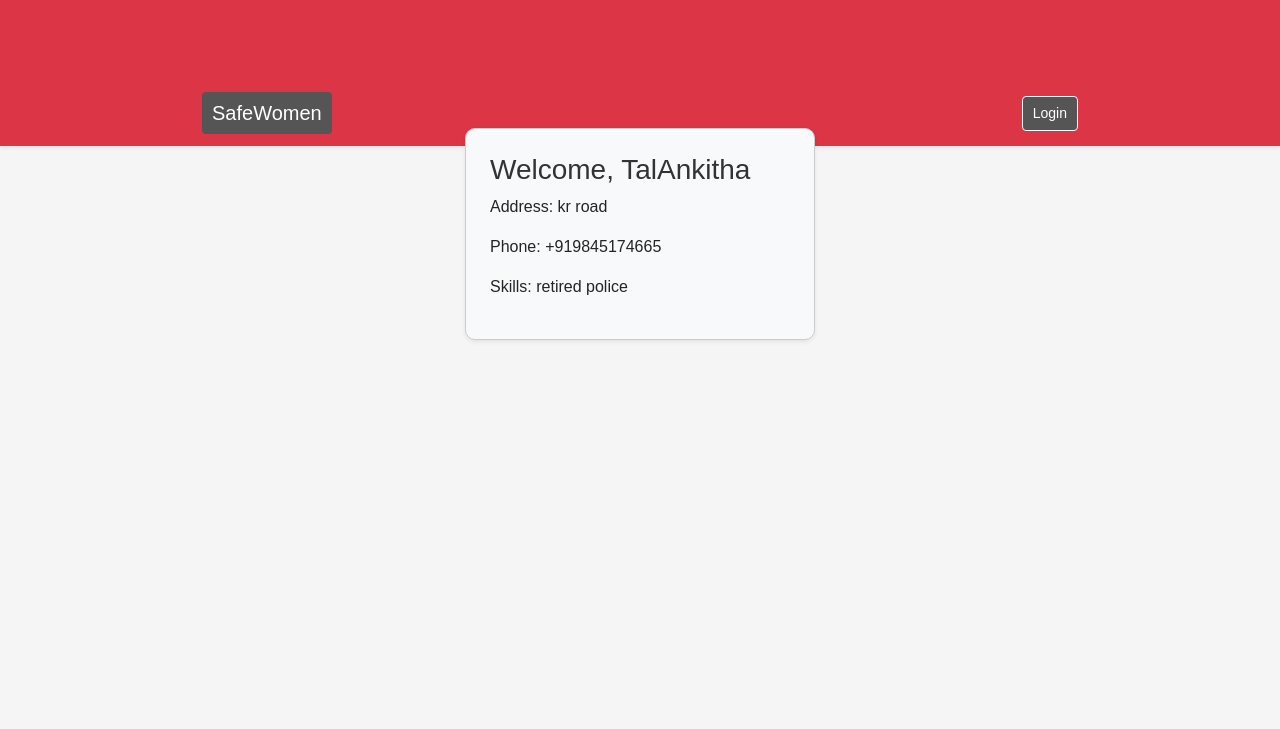
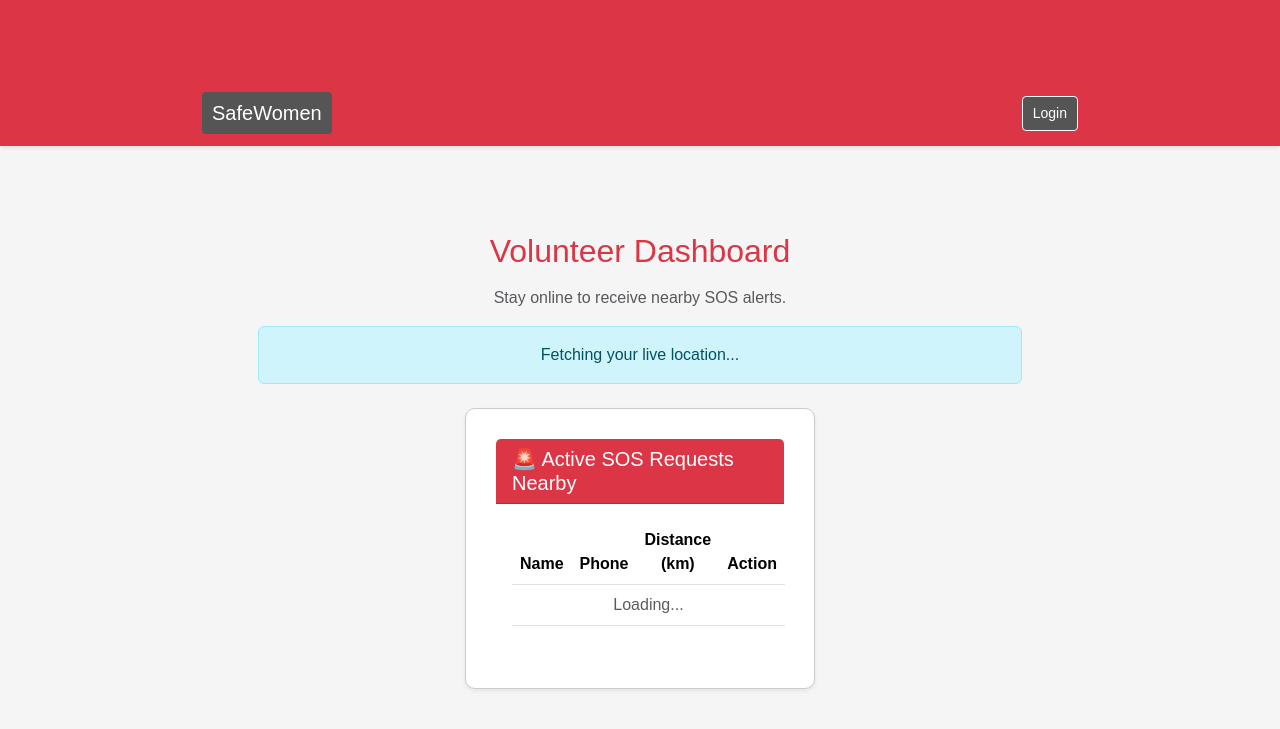
Before and after one commit to Amulya-Rao-mj/Women-s-Safety-App, a Flask app: template templates/dashboard_community.html in a window 1280 px wide. Shown: the top 729 px of the page. Run offline with Flask 3, Linux system fonts and the light colour scheme; the template is opened without the code that fills it: values that come from a table or form of the project are taken from there, others are empty.

Commit message:
your meaningful commit message

```diff
--- a/app.py
+++ b/app.py
@@ -1,24 +1,24 @@
 import os
 from math import radians, cos, sin, sqrt, atan2
+from datetime import datetime
 from flask import Flask, render_template, request, redirect, url_for, session, jsonify, flash
 from flask_sqlalchemy import SQLAlchemy
 from werkzeug.security import generate_password_hash, check_password_hash
 from twilio.rest import Client
 from dotenv import load_dotenv
+
 load_dotenv()
 
-
-# Twilio Credentials (use your real values)
-# Twilio credentials from .env
+# Twilio Credentials (use your real values in .env)
 TWILIO_SID = os.getenv("TWILIO_SID")
 TWILIO_AUTH_TOKEN = os.getenv("TWILIO_AUTH_TOKEN")
-TWILIO_PHONE_NUMBER = os.getenv("TWILIO_PHONE_NUMBER")# Your Twilio phone number
+TWILIO_PHONE_NUMBER = os.getenv("TWILIO_PHONE_NUMBER")
 
 client = Client(TWILIO_SID, TWILIO_AUTH_TOKEN)
 
-# --- App setup ---AA
+# --- App setup ---
 app = Flask(__name__)
-app.secret_key = "minorproject"
+app.secret_key = os.getenv("FLASK_SECRET", "minorproject")
 
 # --- Absolute path for database ---
 basedir = os.path.abspath(os.path.dirname(__file__))
@@ -41,23 +41,27 @@ class User(db.Model):
     phone = db.Column(db.String(20))
     address = db.Column(db.String(200))
     location_access = db.Column(db.Boolean, default=False)
-    trusted_contacts = db.Column(db.Text)  # Comma-separated contacts
+    trusted_contacts = db.Column(db.Text)  # Comma-separated contacts (E.164 format recommended)
     latitude = db.Column(db.Float)
     longitude = db.Column(db.Float)
 
-class Community(db.Model):
+class Volunteer(db.Model):
     id = db.Column(db.Integer, primary_key=True)
-    username = db.Column(db.String(50), unique=True, nullable=False)
-    password = db.Column(db.String(150), nullable=False)
-    full_name = db.Column(db.String(100))
-    phone = db.Column(db.String(20))
-    address = db.Column(db.String(200))
-    skills = db.Column(db.String(200))  # e.g., First Aid, Rescue
+    username = db.Column(db.String(50), unique=True, nullable=True)
+    full_name = db.Column(db.String(100), nullable=False)
+    email = db.Column(db.String(120), unique=True, nullable=True)
+    password = db.Column(db.String(200), nullable=False)
+    phone = db.Column(db.String(20), nullable=False)
+    address = db.Column(db.String(255))
     latitude = db.Column(db.Float)
     longitude = db.Column(db.Float)
+    service_radius = db.Column(db.Float, default=5.0)  # default 5 km range
+    is_active = db.Column(db.Boolean, default=True)
 
 # --- Utility functions ---
 def haversine(lat1, lon1, lat2, lon2):
+    if lat1 is None or lon1 is None or lat2 is None or lon2 is None:
+        return float("inf")
     R = 6371  # km
     dlat = radians(lat2 - lat1)
     dlon = radians(lon2 - lon1)
@@ -66,8 +70,9 @@ def haversine(lat1, lon1, lat2, lon2):
     return R * c
 
 def is_area_safe(lat, lon):
-    # Placeholder: integrate with real safety API
+    # Placeholder: integrate with real safety API if needed
     return True
+
 with app.app_context():
     db.create_all()
     print("Database created successfully!")
@@ -77,25 +82,32 @@ with app.app_context():
 def index():
     return redirect(url_for('login'))
 
+# --------------------
+# Authentication
+# --------------------
 @app.route('/login', methods=['GET','POST'])
 def login():
     if request.method == 'POST':
-        username = request.form['username']
+        username_or_email = request.form['username']
         password = request.form['password']
 
-        user = User.query.filter_by(username=username).first()
-        community = Community.query.filter_by(username=username).first()
-
+        # Try user login first
+        user = User.query.filter_by(username=username_or_email).first()
         if user and check_password_hash(user.password, password):
             session['user_id'] = user.id
             session['user_type'] = 'user'
             return redirect(url_for('dashboard_user'))
-        elif community and check_password_hash(community.password, password):
-            session['user_id'] = community.id
-            session['user_type'] = 'community'
-            return redirect(url_for('dashboard_community'))
-        else:
-            return render_template('login.html', error="Invalid credentials")
+
+        # Try volunteer login (by username or email)
+        volunteer = Volunteer.query.filter(
+            (Volunteer.username == username_or_email) | (Volunteer.email == username_or_email)
+        ).first()
+        if volunteer and check_password_hash(volunteer.password, password):
+            session['user_id'] = volunteer.id
+            session['user_type'] = 'volunteer'
+            return redirect(url_for('dashboard_volunteer'))
+
+        return render_template('login.html', error="Invalid credentials")
     return render_template('login.html')
 
 # --- Signup for normal users ---
@@ -103,18 +115,17 @@ def login():
 def signup_user():
     if request.method == 'POST':
         username = request.form['username']
-        # Check if username exists
         if User.query.filter_by(username=username).first():
             flash("Username already exists. Please choose another.")
             return redirect(url_for('signup_user'))
 
         password = generate_password_hash(request.form['password'])
-        full_name = request.form['full_name']
-        phone = request.form['phone']
-        address = request.form['address']
+        full_name = request.form.get('full_name')
+        phone = request.form.get('phone')
+        address = request.form.get('address')
         location_access = 'location_access' in request.form
         contacts = request.form.getlist('trusted_contacts')
-        trusted_contacts = ",".join(contacts)
+        trusted_contacts = ",".join([c.strip() for c in contacts if c.strip()])
 
         user = User(username=username, password=password, full_name=full_name,
                     phone=phone, address=address, location_access=location_access,
@@ -123,34 +134,57 @@ def signup_user():
         db.session.commit()
         flash("User account created successfully!")
         return redirect(url_for('login'))
-
     return render_template('signup_user.html')
 
-# --- Signup for community users ---
-@app.route('/signup/community', methods=['GET','POST'])
-def signup_community():
+# --- Volunteer Signup & Login ---
+@app.route('/volunteer/signup', methods=['GET','POST'])
+def volunteer_signup():
     if request.method == 'POST':
-        username = request.form['username']
-        # Check if username exists
-        if Community.query.filter_by(username=username).first():
+        username = request.form.get('username') or None
+        email = request.form.get('email') or None
+        if username and Volunteer.query.filter_by(username=username).first():
             flash("Username already exists. Please choose another.")
-            return redirect(url_for('signup_community'))
+            return redirect(url_for('volunteer_signup'))
+        if email and Volunteer.query.filter_by(email=email).first():
+            flash("Email already exists. Please choose another.")
+            return redirect(url_for('volunteer_signup'))
 
         password = generate_password_hash(request.form['password'])
-        full_name = request.form['full_name']
-        phone = request.form['phone']
-        address = request.form['address']
-        skills = request.form['skills']
+        full_name = request.form.get('full_name')
+        phone = request.form.get('phone')
+        address = request.form.get('address')
+        service_radius = float(request.form.get('service_radius', 5.0))
 
-        community = Community(username=username, password=password,
-                              full_name=full_name, phone=phone, address=address,
-                              skills=skills)
-        db.session.add(community)
+        volunteer = Volunteer(
+            username=username,
+            email=email,
+            password=password,
+            full_name=full_name,
+            phone=phone,
+            address=address,
+            service_radius=service_radius
+        )
+        db.session.add(volunteer)
         db.session.commit()
-        flash("Community account created successfully!")
+        flash("Volunteer account created successfully! Please log in.")
         return redirect(url_for('login'))
+    return render_template('volunteer_signup.html')
 
-    return render_template('signup_community.html')
+@app.route('/volunteer/login', methods=['GET','POST'])
+def volunteer_login():
+    # Optional dedicated volunteer login page; main /login also supports volunteers
+    if request.method == 'POST':
+        username_or_email = request.form['username']
+        password = request.form['password']
+        volunteer = Volunteer.query.filter(
+            (Volunteer.username == username_or_email) | (Volunteer.email == username_or_email)
+        ).first()
+        if volunteer and check_password_hash(volunteer.password, password):
+            session['user_id'] = volunteer.id
+            session['user_type'] = 'volunteer'
+            return redirect(url_for('dashboard_volunteer'))
+        return render_template('volunteer_login.html', error="Invalid credentials")
+    return render_template('volunteer_login.html')
 
 # --- Dashboards ---
 @app.route('/dashboard/user')
@@ -160,11 +194,12 @@ def dashboard_user():
         return render_template('dashboard_user.html', user=user)
     return redirect(url_for('login'))
 
-@app.route('/dashboard/community')
-def dashboard_community():
-    if 'user_type' in session and session['user_type'] == 'community':
-        community = Community.query.get(session['user_id'])
-        return render_template('dashboard_community.html', community=community)
+@app.route('/dashboard/volunteer')
+@app.route('/dashboard/community')  # keep old name working
+def dashboard_volunteer():
+    if 'user_type' in session and session['user_type'] == 'volunteer':
+        volunteer = Volunteer.query.get(session['user_id'])
+        return render_template('dashboard_community.html', community=volunteer)
     return redirect(url_for('login'))
 
 @app.route('/logout')
@@ -173,60 +208,63 @@ def logout():
     return redirect(url_for('login'))
 
 # --- SOS Route ---
-
 @app.route('/sos', methods=['POST'])
 def sos_alert():
-    if 'user_id' not in session:
+    if 'user_id' not in session or session.get('user_type') != 'user':
         return jsonify({"error": "Unauthorized"}), 401
 
     user = User.query.get(session['user_id'])
-    data = request.json
-    user_lat = float(data.get('latitude'))
-    user_lon = float(data.get('longitude'))  # ✅ Added this line
+    data = request.json or {}
+    try:
+        user_lat = float(data.get('latitude'))
+        user_lon = float(data.get('longitude'))
+    except Exception:
+        return jsonify({"error": "Invalid coordinates"}), 400
+
+    print("📍 Received SOS location:", user_lat, user_lon)
 
     # Update location
     user.latitude = user_lat
     user.longitude = user_lon
     db.session.commit()
 
-    google_maps_url = f"https://www.google.com/maps?q={user_lat},{user_lon}"
+    # Encoded comma for clickable Google Maps link in SMS clients
+    google_maps_url = f"https://maps.google.com/?q={user_lat}%2C{user_lon}"
+
+    # Create alert message
     alert_message = (
-        f"🚨 SOS Alert! {user.full_name} may be in danger.\n"
+        f"🚨 SOS Alert! {user.full_name or user.username} may be in danger.\n"
         f"Location: {google_maps_url}"
     )
 
-    # ✅ Notify trusted contacts
-    TWILIO_PHONE_NUMBER = os.getenv("TWILIO_PHONE_NUMBER")
-
+    # Notify trusted contacts
+    TWILIO_PHONE_NUMBER = TWILIO_PHONE_NUMBER  # from environment
     if user.trusted_contacts:
-        contacts = user.trusted_contacts.split(',')
+        contacts = [c.strip() for c in user.trusted_contacts.split(',') if c.strip()]
         for contact in contacts:
-            contact = contact.strip()
-            if contact:
-                try:
-                    client.messages.create(
-                        body=alert_message,
-                        from_=TWILIO_PHONE_NUMBER,  # ✅ Fixed here
-                        to=contact
-                    )
-                except Exception as e:
-                    print(f"Failed to send SMS to {contact}: {e}")
+            try:
+                client.messages.create(
+                    body=alert_message,
+                    from_=TWILIO_PHONE_NUMBER,
+                    to=contact
+                )
+            except Exception as e:
+                print(f"Failed to send SMS to {contact}: {e}")
     else:
         contacts = []
 
-    # ✅ Notify nearby Volunteers within 5 km
-    volunteers = Community.query.all()
+    # Notify nearby Volunteers within their service radius
+    volunteers = Volunteer.query.filter_by(is_active=True).all()
     nearby_vols = []
-
     for vol in volunteers:
-        if vol.latitude and vol.longitude:
+        if vol.latitude is not None and vol.longitude is not None:
             distance = haversine(user_lat, user_lon, vol.latitude, vol.longitude)
-            if distance <= 5:
+            if distance <= (vol.service_radius or 5.0):
                 nearby_vols.append(vol.phone)
                 try:
                     client.messages.create(
                         body=f"⚠️ Volunteer Alert! A nearby user needs help.\nLocation: {google_maps_url}",
-                        from_=TWILIO_PHONE_NUMBER,  # ✅ Fixed here too
+                        from_=TWILIO_PHONE_NUMBER,
                         to=vol.phone
                     )
                 except Exception as e:
@@ -239,6 +277,72 @@ def sos_alert():
         "volunteers_notified": nearby_vols
     })
 
+# Update volunteer live location
+@app.route('/update_vol_location', methods=['POST'])
+def update_vol_location():
+    if 'user_type' in session and session['user_type'] == 'volunteer':
+        data = request.json or {}
+        volunteer = Volunteer.query.get(session['user_id'])
+        try:
+            volunteer.latitude = float(data.get('latitude'))
+            volunteer.longitude = float(data.get('longitude'))
+        except Exception:
+            # ignore if invalid, but you can return 400 if you want
+            pass
+        db.session.commit()
+        return jsonify({"status": "updated"})
+    return jsonify({"error": "Unauthorized"}), 401
+
+# Get nearby volunteers for the active user
+@app.route('/get_nearby_vols')
+def get_nearby_vols():
+    if 'user_id' not in session or session.get('user_type') != 'user':
+        return jsonify({"error": "Unauthorized"}), 401
+
+    user = User.query.get(session['user_id'])
+    if user.latitude is None or user.longitude is None:
+        return jsonify([])
+
+    volunteers = Volunteer.query.filter_by(is_active=True).all()
+    nearby = []
+    for vol in volunteers:
+        if vol.latitude is not None and vol.longitude is not None:
+            dist = haversine(user.latitude, user.longitude, vol.latitude, vol.longitude)
+            if dist <= (vol.service_radius or 5.0):
+                nearby.append({
+                    "name": vol.full_name,
+                    "phone": vol.phone,
+                    "lat": vol.latitude,
+                    "lon": vol.longitude,
+                    "distance_km": round(dist, 2)
+                })
+    return jsonify(nearby)
+
+# Fetch Active SOS Users for Volunteers
+@app.route('/get_active_sos')
+def get_active_sos():
+    sos_users = User.query.filter(User.latitude.isnot(None), User.longitude.isnot(None)).all()
+    data = []
+    for u in sos_users:
+        data.append({
+            "name": u.full_name or u.username,
+            "phone": u.phone,
+            "lat": u.latitude,
+            "lon": u.longitude
+        })
+    return jsonify(data)
+
+# Optional: volunteer respond endpoint (mark as responding)
+@app.route('/volunteer/respond', methods=['POST'])
+def volunteer_respond():
+    if 'user_type' in session and session['user_type'] == 'volunteer':
+        data = request.json or {}
+        user_phone = data.get('user_phone')
+        # You can implement logic to mark response/notify user that a volunteer is responding.
+        # For now just return success.
+        return jsonify({"success": True, "message": "Marked as responding", "user_phone": user_phone})
+    return jsonify({"error": "Unauthorized"}), 401
+
 if __name__ == '__main__':
     with app.app_context():
         db.create_all()
--- a/templates/dashboard_community.html
+++ b/templates/dashboard_community.html
@@ -1,13 +1,119 @@
 {% extends "base.html" %}
 {% block content %}
-<div class="row">
-    <div class="col-md-12">
-        <div class="card shadow-sm p-4 bg-light">
-            <h3>Welcome, {{ community.full_name }}</h3>
-            <p>Address: {{ community.address }}</p>
-            <p>Phone: {{ community.phone }}</p>
-            <p>Skills: {{ community.skills }}</p>
+<div class="container mt-4">
+    <h2 class="text-center text-danger mb-3">Volunteer Dashboard</h2>
+    <p class="text-center text-muted">Stay online to receive nearby SOS alerts.</p>
+
+    <!-- Live Location -->
+    <div class="alert alert-info text-center" id="locationStatus">
+        Fetching your live location...
+    </div>
+
+    <!-- Active SOS Users -->
+    <div class="card shadow-sm mt-4">
+        <div class="card-header bg-danger text-white">
+            <h5 class="mb-0">🚨 Active SOS Requests Nearby</h5>
+        </div>
+        <div class="card-body">
+            <table class="table table-hover text-center">
+                <thead>
+                    <tr>
+                        <th>Name</th>
+                        <th>Phone</th>
+                        <th>Distance (km)</th>
+                        <th>Action</th>
+                    </tr>
+                </thead>
+                <tbody id="sosTable">
+                    <tr><td colspan="4" class="text-muted">Loading...</td></tr>
+                </tbody>
+            </table>
         </div>
     </div>
 </div>
+
+<script>
+let volunteerLat = null;
+let volunteerLon = null;
+
+// --- Get volunteer live location and send to backend ---
+function updateVolunteerLocation() {
+    if (navigator.geolocation) {
+        navigator.geolocation.getCurrentPosition(
+            (pos) => {
+                volunteerLat = pos.coords.latitude;
+                volunteerLon = pos.coords.longitude;
+
+                document.getElementById("locationStatus").innerText =
+                    `📍 Live Location: ${volunteerLat.toFixed(5)}, ${volunteerLon.toFixed(5)}`;
+
+                fetch("/update_vol_location", {
+                    method: "POST",
+                    headers: { "Content-Type": "application/json" },
+                    body: JSON.stringify({
+                        latitude: volunteerLat,
+                        longitude: volunteerLon
+                    })
+                });
+            },
+            (err) => {
+                document.getElementById("locationStatus").innerText = "⚠️ Location access denied!";
+            }
+        );
+    } else {
+        document.getElementById("locationStatus").innerText = "❌ Geolocation not supported!";
+    }
+}
+
+// --- Calculate distance using Haversine formula ---
+function haversine(lat1, lon1, lat2, lon2) {
+    const R = 6371;
+    const dLat = (lat2 - lat1) * Math.PI / 180;
+    const dLon = (lon2 - lon1) * Math.PI / 180;
+    const a =
+        Math.sin(dLat/2) ** 2 +
+        Math.cos(lat1 * Math.PI / 180) *
+        Math.cos(lat2 * Math.PI / 180) *
+        Math.sin(dLon/2) ** 2;
+    return R * 2 * Math.atan2(Math.sqrt(a), Math.sqrt(1 - a));
+}
+
+// --- Fetch active SOS alerts ---
+async function fetchActiveSOS() {
+    const res = await fetch("/get_active_sos");
+    const data = await res.json();
+    const table = document.getElementById("sosTable");
+    table.innerHTML = "";
+
+    if (data.length === 0) {
+        table.innerHTML = `<tr><td colspan="4" class="text-muted">No active SOS alerts nearby.</td></tr>`;
+        return;
+    }
+
+    data.forEach((u) => {
+        const distance = (volunteerLat && volunteerLon)
+            ? haversine(volunteerLat, volunteerLon, u.lat, u.lon).toFixed(2)
+            : "—";
+
+        const row = `
+            <tr>
+                <td>${u.name}</td>
+                <td>${u.phone}</td>
+                <td>${distance}</td>
+                <td>
+                    <a href="https://maps.google.com/?q=${u.lat},${u.lon}" target="_blank" class="btn btn-sm btn-outline-danger">
+                        Navigate
+                    </a>
+                </td>
+            </tr>
+        `;
+        table.innerHTML += row;
+    });
+}
+
+// --- Refresh location & SOS data every few seconds ---
+updateVolunteerLocation();
+setInterval(updateVolunteerLocation, 10000);  // every 10 seconds
+setInterval(fetchActiveSOS, 8000);            // every 8 seconds
+</script>
 {% endblock %}
--- a/templates/login.html
+++ b/templates/login.html
@@ -17,7 +17,7 @@
         </form>
         <div class="mt-3 text-center">
             <a href="{{ url_for('signup_user') }}">Signup as User</a> |
-            <a href="{{ url_for('signup_community') }}">Signup as Volunteer</a>
+            <a href="{{ url_for('volunteer_signup') }}">Signup as Volunteer</a>
         </div>
     </div>
 </div>
```
Also changed, not shown: templates/dashboard_user.html (+11 -0 lines), instance/database.db, templates/volunteer_signup.html (renamed from templates/signup_community.html).
